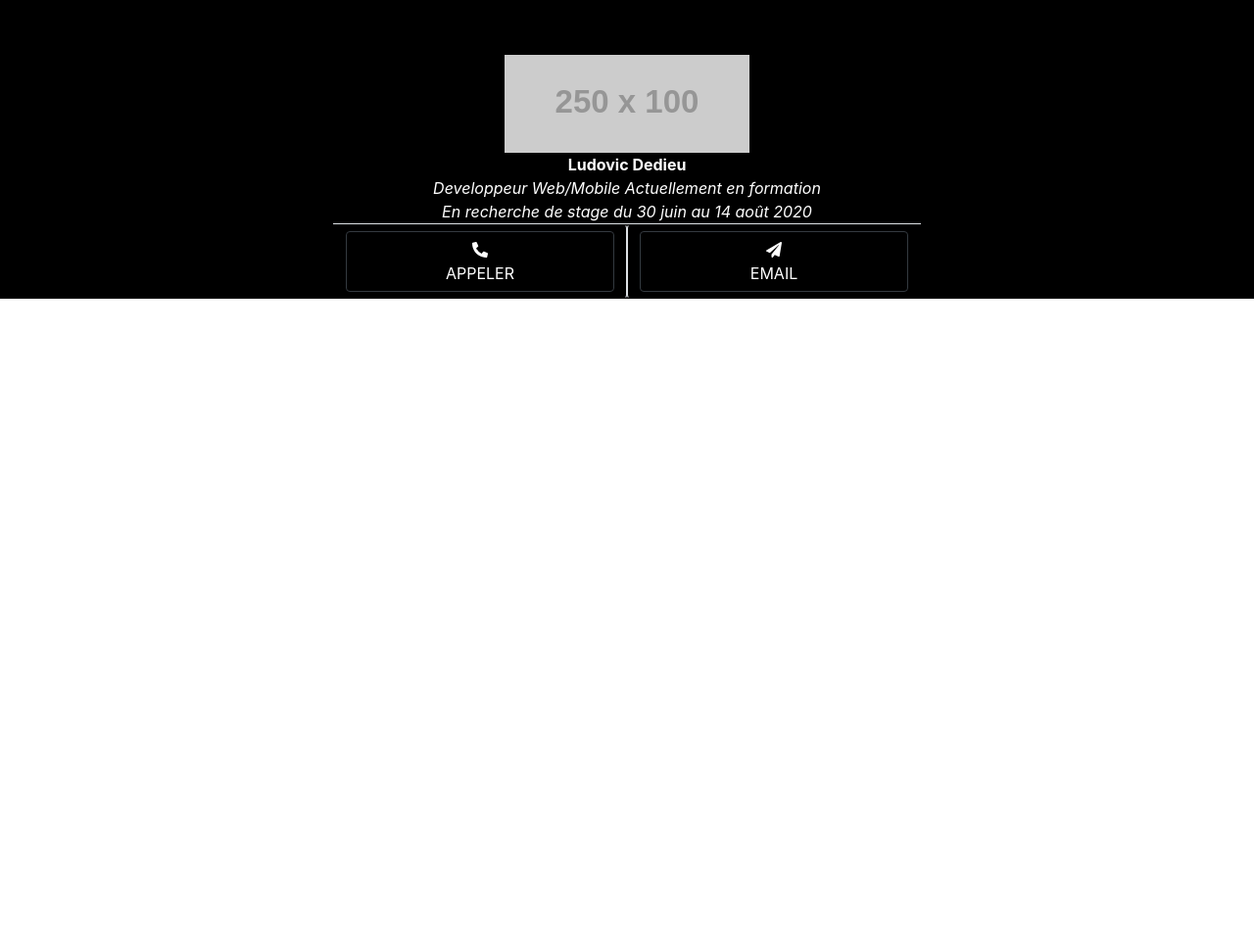
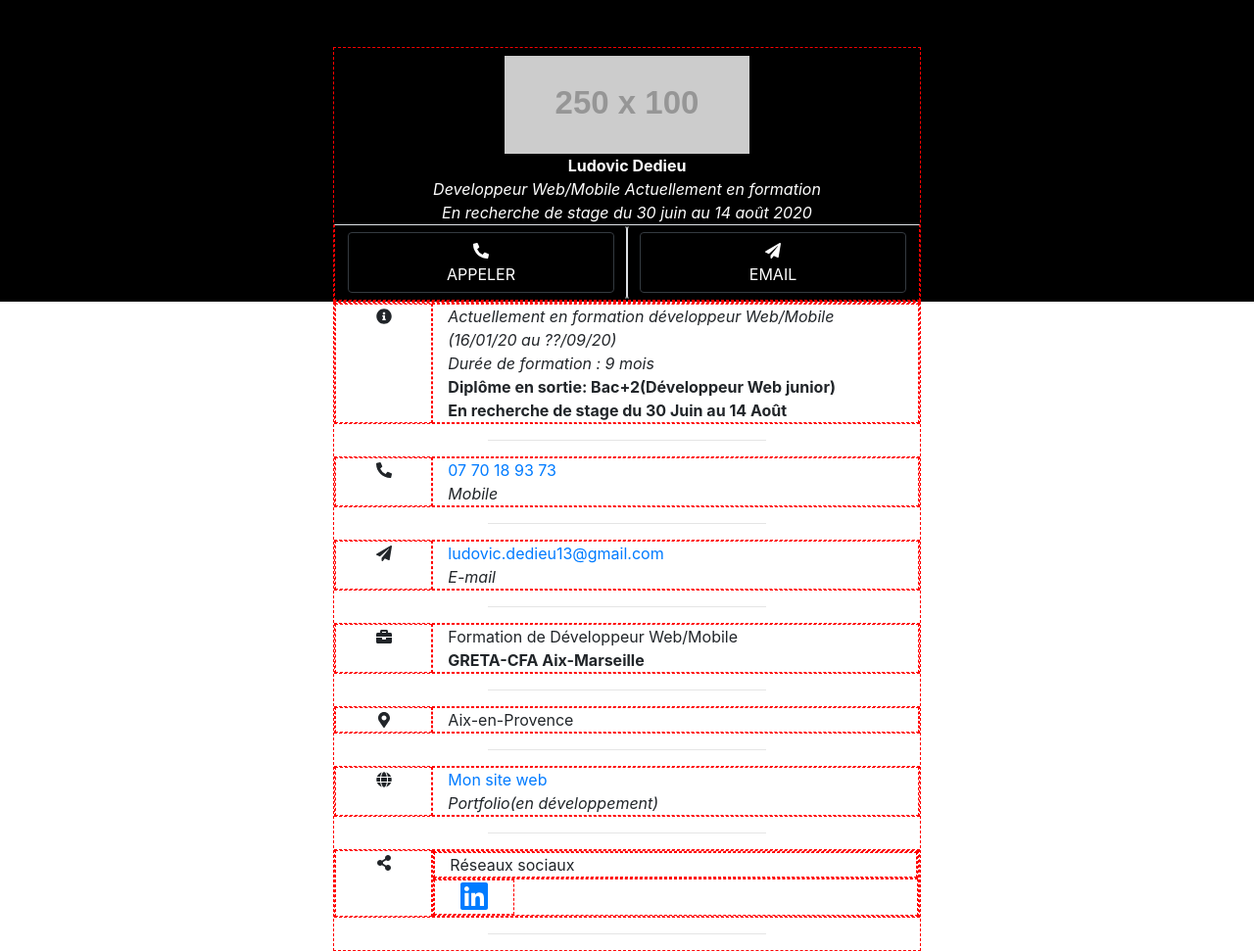
Before and after one commit to GRETA-WEB-2020-Vitrolles/vcard-bootstrap-Ludo-greta, a plain HTML site: page index.html in a window 1280 px wide. Shown: the whole page at 98% size. Before the commit the page ends 800 px from the top, so only its background shows below. Drawn offline with nearby package versions, Linux system fonts and the light colour scheme; placeholder pictures from the web are drawn by us.

Commit message:
test du push V2

```diff
--- a/index.html
+++ b/index.html
@@ -8,13 +8,17 @@
     <!-- Bootstrap CSS -->
     <link rel="stylesheet" href="https://stackpath.bootstrapcdn.com/bootstrap/4.4.1/css/bootstrap.min.css" integrity="sha384-Vkoo8x4CGsO3+Hhxv8T/Q5PaXtkKtu6ug5TOeNV6gBiFeWPGFN9MuhOf23Q9Ifjh" crossorigin="anonymous">
 
-    <title>Hello, world!</title>
+    <title>Vcard</title>
     <style>
       .container{
         max-width:600px;
       }
       header,.btn-dark{
         background-color:black;
+      }
+      div{
+        border:1px dashed red
+
       }
     </style>
   </head>
@@ -44,11 +48,113 @@
               <span class="text-em text-uppercase">Email</span><br>
             </a>
           </div>
-
         </div>
       </div>
 
     </header>
+
+    <div class="container">
+      <div class="row">
+        <div class="col-2 text-center">
+          <span class="fas fa-info-circle"></span>
+        </div>
+        <div class="col">
+          <span>
+            <em>Actuellement en formation développeur Web/Mobile (16/01/20 au ??/09/20)</em><br>
+            <em>Durée de formation : 9 mois </em><br>
+            <strong> Diplôme en sortie: Bac+2(Développeur Web junior)</strong><br>
+            <strong>En recherche de stage du 30 Juin au 14 Août</strong>
+          </span>
+        </div>
+      </div>
+      <hr class="w-50">
+      <div class="row">
+        <div class="col-2 text-center">
+          <span class="fas fa-phone-alt"></span>
+        </div>
+        <div class="col">
+          <span>
+            <a href="tel:0630704376">07 70 18 93 73</a>
+            <br>
+            <em>Mobile</em>
+          </span>
+        </div>
+      </div>
+      <hr class="w-50">
+      <div class="row">
+        <div class="col-2 text-center">
+          <span class="fas fa-paper-plane"></span>
+        </div>
+        <div class="col">
+          <span>
+            <a href="mailto:ludovic.dedieu13@gmail.com">
+              ludovic.dedieu13@gmail.com
+            </a>
+            <br>
+            <em>E-mail</em>
+          </span>
+        </div>
+      </div>
+      <hr class="w-50">
+      <div class="row">
+        <div class="col-2 text-center">
+          <span class="fas fa-briefcase"></span>
+        </div>
+        <div class="col">
+          <span>
+            Formation de Développeur Web/Mobile<br>
+            <strong>GRETA-CFA Aix-Marseille</strong>
+          </span>
+        </div>
+      </div>
+      <hr class="w-50">
+      <div class="row">
+        <div class="col-2 text-center">
+          <span class="fas fa-map-marker-alt"></span>
+        </div>
+        <div class="col">
+          <span>
+            Aix-en-Provence
+          </span>
+        </div>
+      </div>
+      <hr class="w-50">
+      <div class="row">
+        <div class="col-2 text-center">
+          <span class="fas fa-globe"></span>
+        </div>
+        <div class="col">
+          <span>
+            <a href="#">Mon site web</a>
+            <br>
+            <em> Portfolio(en développement)</em>
+          </span>
+        </div>
+      </div>
+      <hr class="w-50">
+      <div class="row">
+        <div class="col-2 text-center">
+          <span class="fas fa-share-alt"></span>
+        </div>
+        <div class="col">
+          <div class="row">
+            <div class="col">
+              <span>
+                Réseaux sociaux
+              </span>
+            </div>
+          </div>
+          <div class="row">
+            <div class="col-2 text-center">
+              <a href="https://www.linkedin.com/in/ludovic-dedieu/">
+                <span class="fab fa-linkedin fa-2x"></span>
+              </a>
+            </div>
+          </div>
+        </div>
+      </div>
+      <hr class="w-50">
+    </div>
 
     <!-- Optional JavaScript -->
     <!-- jQuery first, then Popper.js, then Bootstrap JS -->
```
Lines whose indentation alone changed are shown as unchanged.
